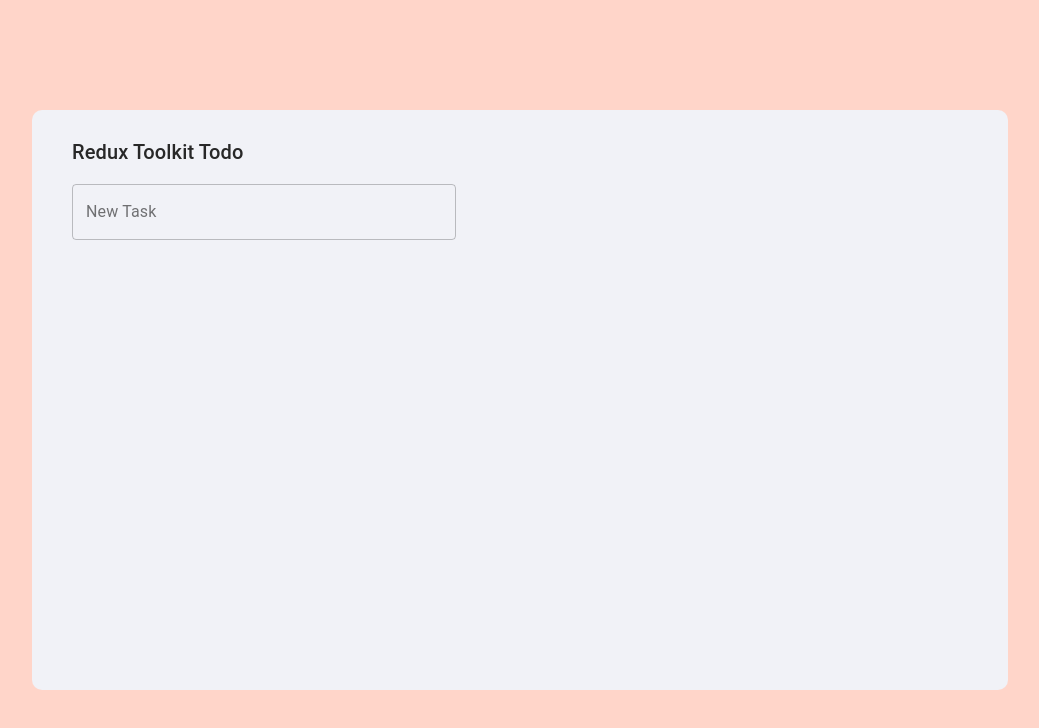
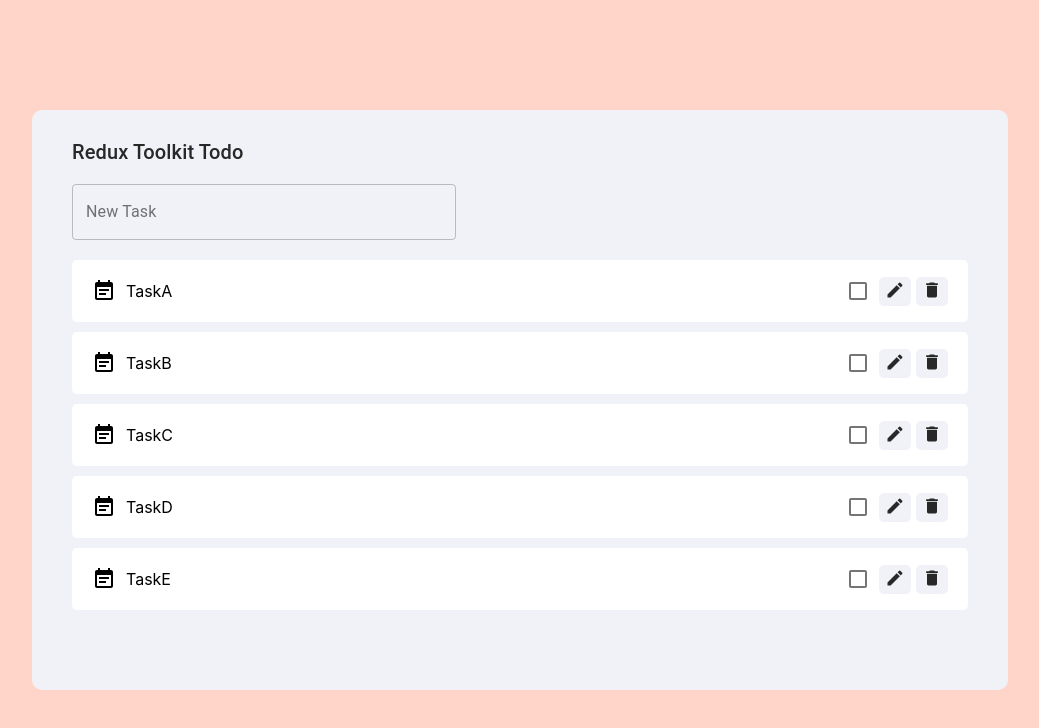
Before and after one commit to kameoman/toolkit-todo, a React (Create React App) app: page / in a window 1280 px wide. Shown: the top 728 px of the page, without its empty margins (120-1159 px from the left). Built offline with nearby package versions, Linux system fonts and the light colour scheme.

Commit message:
UI構築

```diff
--- a/src/App.tsx
+++ b/src/App.tsx
@@ -1,7 +1,8 @@
 import React from "react";
 import Header from "./components/header/Header";
+import TaskForm from "./features/task/taskForm/TaskForm";
+import TaskList from "./features/task/taskList/TaskList";
 import styles from "./App.module.scss";
-import TaskForm from './features/task/taskForm/TaskForm';
 
 const App: React.FC = () => {
   return (
@@ -9,6 +10,7 @@
       <div className={styles.wrapper}>
         <Header />
         <TaskForm />
+        <TaskList />
       </div>
     </div>
   );
--- /dev/null
+++ b/src/features/task/taskItem/TaskItem.module.scss
@@ -0,0 +1,40 @@
+.root {
+  display: flex;
+  align-items: center;
+  justify-content: space-between;
+  border-radius: 5px;
+  background-color: #ffffff;
+  padding: 10px 20px;
+  margin-bottom: 10px;
+
+  .title {
+    display: flex;
+    align-items: center;
+
+    .title_text {
+      margin-left: 10px;
+    }
+  }
+
+  .right_item {
+    display: flex;
+    align-items: center;
+
+    .edit_button,
+    .delete_button {
+      border: none;
+      border-radius: 5px;
+      background-color: #f1f2f7;
+      cursor: pointer;
+
+      .icon {
+        width: 20px;
+        color: #282828;
+      }
+    }
+
+    .edit_button {
+      margin-right: 5px;
+    }
+  }
+}
--- /dev/null
+++ b/src/features/task/taskItem/TaskItem.tsx
@@ -0,0 +1,43 @@
+import React from "react";
+import Checkbox from "@material-ui/core/Checkbox";
+import EditIcon from "@material-ui/icons/Edit";
+import EventNoteIcon from "@material-ui/icons/EventNote";
+import DeleteIcon from "@material-ui/icons/Delete";
+import styles from "./TaskItem.module.scss";
+
+interface PropTypes {
+  task: { id: number; title: string; completed: boolean };
+}
+
+const TaskItem: React.FC<PropTypes> = ({ task }) => {
+  return (
+    <div className={styles.root}>
+      <div className={styles.title}>
+        <EventNoteIcon />
+        <div className={styles.title_text}>{task.title}</div>
+      </div>
+      <div className={styles.right_item}>
+        <Checkbox
+          checked={task.completed}
+          onClick={() => console.log(`check ${task.id}`)}
+          inputProps={{ "aria-label": "primary checkbox" }}
+          className={styles.checkbox}
+        />
+        <button
+          onClick={() => console.log(`edit ${task.id}`)}
+          className={styles.edit_button}
+        >
+          <EditIcon className={styles.icon} />
+        </button>
+        <button
+          onClick={() => console.log(`delete ${task.id}`)}
+          className={styles.delete_button}
+        >
+          <DeleteIcon className={styles.icon} />
+        </button>
+      </div>
+    </div>
+  );
+};
+
+export default TaskItem;
--- /dev/null
+++ b/src/features/task/taskList/TaskList.module.scss
@@ -0,0 +1,5 @@
+.root {
+  height: 45vh;
+  overflow: hidden;
+  overflow-y: auto;
+}
--- /dev/null
+++ b/src/features/task/taskList/TaskList.tsx
@@ -0,0 +1,16 @@
+import React from "react";
+import TaskItem from "../taskItem/TaskItem";
+import styles from "./TaskList.module.scss";
+import sampleData from "./sampleData.json";
+
+const TaskList: React.FC = () => {
+  return (
+    <div className={styles.root}>
+      {sampleData.map((task) => (
+        <TaskItem key={task.id} task={task} />
+      ))}
+    </div>
+  );
+};
+
+export default TaskList;
--- /dev/null
+++ b/src/features/task/taskList/sampleData.json
@@ -0,0 +1,12 @@
+[
+  { "id": 0, "title": "TaskA", "completed": false },
+  { "id": 1, "title": "TaskB", "completed": false },
+  { "id": 2, "title": "TaskC", "completed": false },
+  { "id": 3, "title": "TaskD", "completed": false },
+  { "id": 4, "title": "TaskE", "completed": false },
+  { "id": 5, "title": "TaskF", "completed": false },
+  { "id": 6, "title": "TaskG", "completed": false },
+  { "id": 7, "title": "TaskH", "completed": false },
+  { "id": 8, "title": "TaskI", "completed": false },
+  { "id": 9, "title": "TaskJ", "completed": false }
+]
```
